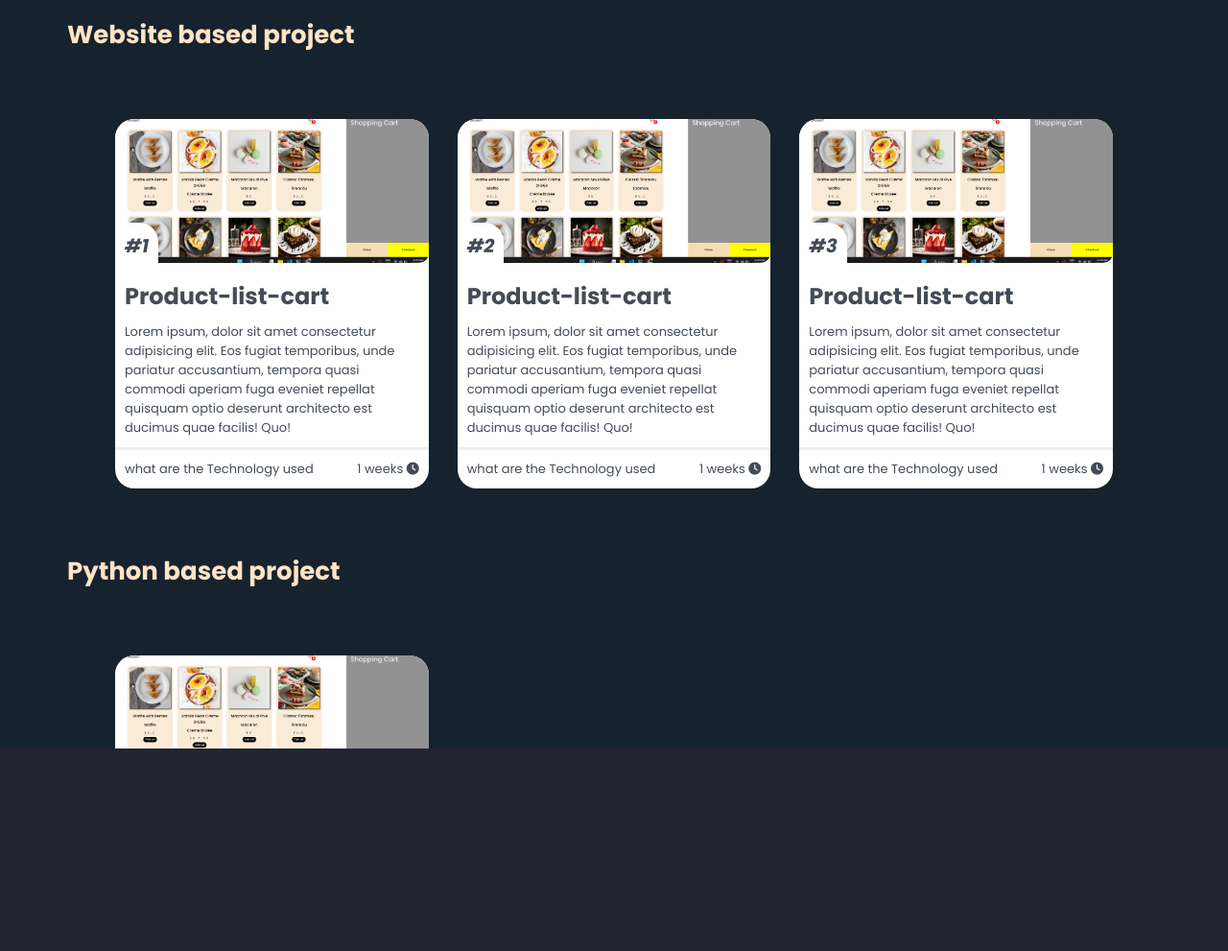
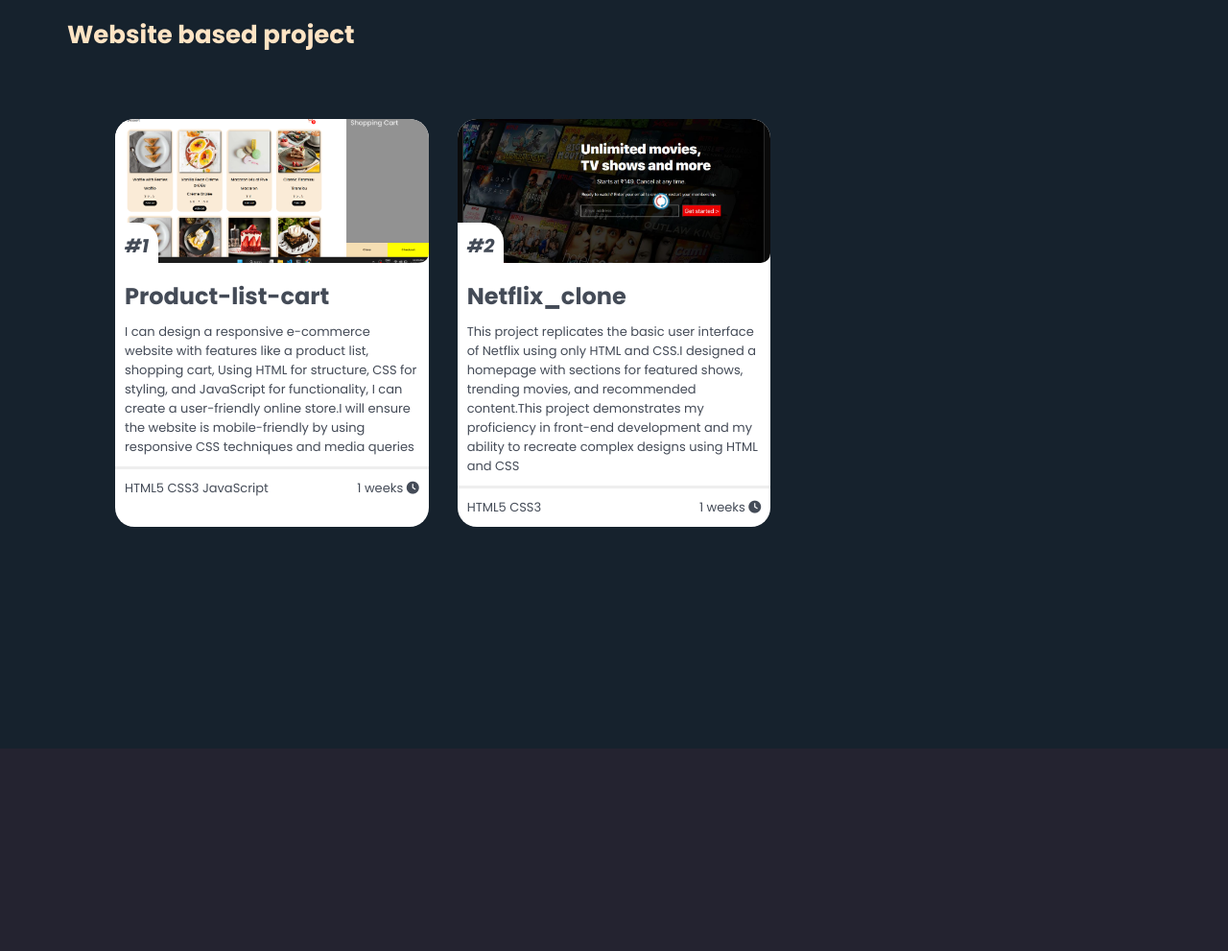
Before and after one commit to Parthipan-gif/Protflio, a plain HTML site: page index.html in a window 1280 px wide. Shown: the part 2420-3411 px from the top of the page at 96% size. Drawn offline with Linux system fonts and the light colour scheme; a web font is replaced by a local one.

Commit message:
project modification

```diff
--- a/index.html
+++ b/index.html
@@ -165,11 +165,6 @@
                     </div>
                 </div>
 
-
-
-
-
-
             </div>
 
         </div>
@@ -182,15 +177,16 @@
             <h1>Website based project</h1>
             <div class="list">
                 <div class="item">
-                    <a href="https://product-list-k59h.vercel.app/"><img src="Screenshot (52).png" alt="project image"></a>
+                    <a href="https://product-list-k59h.vercel.app/" target="_blank"><img src="Screenshot (52).png" alt="project image"></a>
                     <div class="index">#1</div>
                     <div class="name">Product-list-cart</div>
                     <div class="des">
-                        Lorem ipsum, dolor sit amet consectetur adipisicing elit. Eos fugiat temporibus, unde pariatur accusantium, tempora quasi commodi aperiam fuga eveniet repellat quisquam optio deserunt architecto est ducimus quae facilis! Quo!
+                        I can design a responsive e-commerce website with features like a product list, shopping cart,
+                        Using HTML for structure, CSS for styling, and JavaScript for functionality, I can create a user-friendly online store.I will ensure the website is mobile-friendly by using responsive CSS techniques and media queries
                     </div>
                     <div class="author">
                         <div class="job">
-                             what are the Technology used
+                            HTML5 CSS3 JavaScript
                         </div>
                         <div class="time">
                             1 weeks
@@ -199,13 +195,31 @@
                     </div>
                 </div>
                 <div class="item">
+                    <a href="https://netfilx-clone-six.vercel.app/" target="_blank" ><img src="netflix.png" alt="project image"></a>
+                    <div class="index">#2</div>
+                    <div class="name">Netflix_clone</div>
+                    <div class="des">
+                        This project replicates the basic user interface of Netflix using only HTML and CSS.I designed a homepage with sections for featured shows, trending movies, and recommended content.This project demonstrates my proficiency in front-end development and my ability to recreate complex designs using HTML and CSS
+                    </div>
+                    <div class="author">
+                        <div class="job">
+                             HTML5 CSS3
+                        </div>
+                        <div class="time">
+                            1 weeks
+                            <i class="fa-solid fa-clock"></i>
+                        </div>
+                    </div>
+
+                </div>
+                <!-- <div class="item">
                     <a href=""><img src="Screenshot (52).png" alt="project image"></a>
-                    <div class="index">#2</div>
+                    <div class="index">#3</div>
                     <div class="name">Product-list-cart</div>
                     <div class="des">
                         Lorem ipsum, dolor sit amet consectetur adipisicing elit. Eos fugiat temporibus, unde pariatur accusantium, tempora quasi commodi aperiam fuga eveniet repellat quisquam optio deserunt architecto est ducimus quae facilis! Quo!
-                    </div>
-                    <div class="author">
+                    </div> -->
+                    <!-- <div class="author">
                         <div class="job">
                              what are the Technology used
                         </div>
@@ -215,28 +229,10 @@
                         </div>
                     </div>
 
-                </div>
-                <div class="item">
-                    <a href=""><img src="Screenshot (52).png" alt="project image"></a>
-                    <div class="index">#3</div>
-                    <div class="name">Product-list-cart</div>
-                    <div class="des">
-                        Lorem ipsum, dolor sit amet consectetur adipisicing elit. Eos fugiat temporibus, unde pariatur accusantium, tempora quasi commodi aperiam fuga eveniet repellat quisquam optio deserunt architecto est ducimus quae facilis! Quo!
-                    </div>
-                    <div class="author">
-                        <div class="job">
-                             what are the Technology used
-                        </div>
-                        <div class="time">
-                            1 weeks
-                            <i class="fa-solid fa-clock"></i>
-                        </div>
-                    </div>
-
-                </div>
+                </div> -->
 
             </div>
-            <h1>Python based project</h1>
+            <!-- <h1>Python based project</h1>
             <div class="list">
                 <div class="item">
                     <a href=""><img src="Screenshot (52).png" alt="project image"></a>
@@ -264,8 +260,8 @@
                             <i class="fa-solid fa-clock"></i>
                         </div>
                     </div>
-                </div>
-            </div>
+                </div> -->
+            <!-- </div> -->
         </div>
        </div>
        <!-- end project -->
```
Also changed, not shown: IMG_20240423_163216.jpg (added), netflix.png (added), protflio.png (added).
